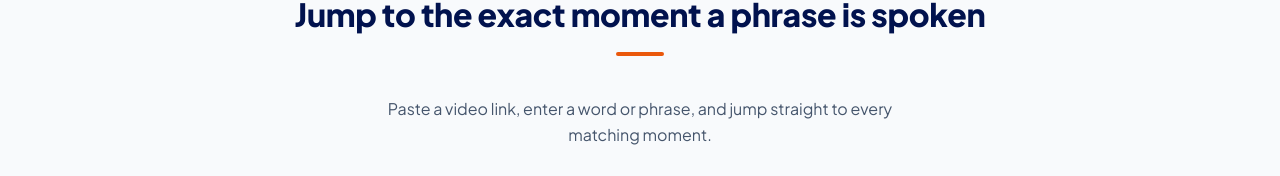
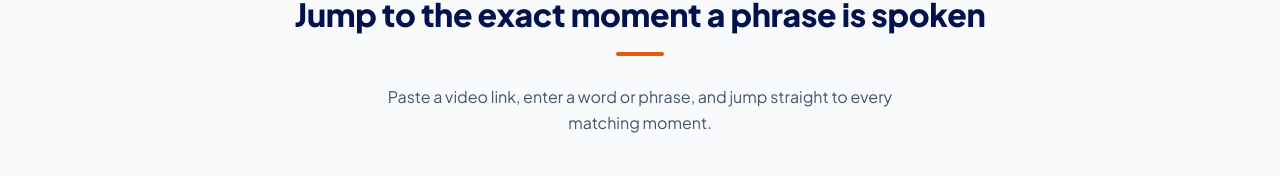
Before and after one commit to hodaa/jumpto-frontend, a React (Vite) app: page / in a window 1280 px wide. Shown: the part 151-327 px from the top of the page. Built offline with nearby package versions, Linux system fonts and the light colour scheme; no server answers.

Commit message:
remove the big space in the subhero text

```diff
--- a/src/components/Hero.tsx
+++ b/src/components/Hero.tsx
@@ -18,8 +18,8 @@ export function Hero({ children, compact = false }: Props) {
       <p
         className={
           compact
-            ? 'mt-3 max-w-lg text-base leading-relaxed text-slate-600 '
-            : 'mt-4 max-w-2xl text-lg font-medium leading-relaxed text-slate-600'
+            ? 'max-w-lg text-base leading-relaxed text-slate-600 '
+            : 'max-w-2xl text-lg font-medium leading-relaxed text-slate-600'
         }
       >
         {t('hero.subtitle')}
```
